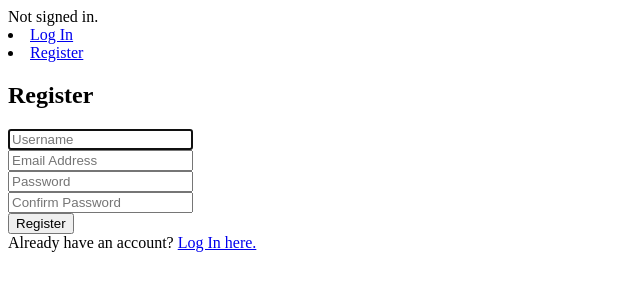
After one commit to ycemalunlu/Justeat_bot, a Django app: page /register in a window 1280 px wide. The commit adds this page. Shown: the top 300 px of the page, without its empty margins (0-640 px from the left). Run offline with Django 4.2, Linux system fonts and the light colour scheme.

Commit message:
Implemented User model and authentication feature, including necessary templates and updates to view.py

```diff
--- a/bot/admin.py
+++ b/bot/admin.py
@@ -1,3 +1,5 @@
 from django.contrib import admin
+from .models import User
 
 # Register your models here.
+admin.site.register(User)
--- a/bot/models.py
+++ b/bot/models.py
@@ -1,3 +1,6 @@
 from django.db import models
+from django.contrib.auth.models import AbstractUser
 
 # Create your models here.
+class User(AbstractUser):
+    pass
--- /dev/null
+++ b/bot/templates/layout.html
@@ -0,0 +1,42 @@
+{% load static %}
+
+
+<!DOCTYPE html>
+<html lang="en">
+<body>
+
+<div>
+    {% if user.is_authenticated %}
+        Signed in as <strong>{{ user.username }}</strong>.
+    {% else %}
+        Not signed in.
+    {% endif %}
+</div>
+
+
+{% if user.is_authenticated %}
+
+<li class="nav-item">
+    <a class="nav-link" href="{% url 'logout' %}">Log Out</a>
+</li>
+
+
+{% else %}
+
+<li class="nav-item">
+    <a class="nav-link" href="{% url 'login' %}">Log In</a>
+</li>
+<li class="nav-item">
+    <a class="nav-link" href="{% url 'register' %}">Register</a>
+</li>
+{% endif %}
+
+
+{% block body %}
+{% endblock %}
+
+
+
+
+</body>
+</html>
--- /dev/null
+++ b/bot/templates/register.html
@@ -0,0 +1,30 @@
+{% extends "layout.html" %}
+
+{% block body %}
+
+    <h2>Register</h2>
+
+    {% if message %}
+        <div>{{ message }}</div>
+    {% endif %}
+
+    <form action="{% url 'register' %}" method="post">
+        {% csrf_token %}
+        <div class="form-group">
+            <input class="form-control" autofocus type="text" name="username" placeholder="Username">
+        </div>
+        <div class="form-group">
+            <input class="form-control" type="email" name="email" placeholder="Email Address">
+        </div>
+        <div class="form-group">
+            <input class="form-control" type="password" name="password" placeholder="Password">
+        </div>
+        <div class="form-group">
+            <input class="form-control" type="password" name="confirmation" placeholder="Confirm Password">
+        </div>
+        <input class="btn btn-primary" type="submit" value="Register">
+    </form>
+
+    Already have an account? <a href="{% url 'login' %}">Log In here.</a>
+
+{% endblock %}
--- a/bot/urls.py
+++ b/bot/urls.py
@@ -3,4 +3,7 @@ from . import views
 
 urlpatterns = [
     path('', views.index, name='index'),
+    path("login", views.login_view, name="login"),
+    path("logout", views.logout_view, name="logout"),
+    path("register", views.register, name="register")
 ]
--- a/bot/views.py
+++ b/bot/views.py
@@ -1,9 +1,23 @@
-from django.shortcuts import render
+from django.shortcuts import render, redirect
+from django.contrib.auth import authenticate, login, logout
+from django.urls import reverse
+from django.db import IntegrityError
+from .models import User
 from django.http import HttpResponse, JsonResponse
 from django.views.decorators.csrf import csrf_exempt
 import requests
 import json
 import time
+
+def get_credentials():
+    with open('credentials.txt', 'r') as file:
+        # Read lines from the file
+        lines = file.readlines()
+
+    email = lines[0].strip()
+    password = lines[1].strip()
+
+    return [email, password]
 
 def epoch_conv(epoch):
     epoch = epoch / 1000.0
@@ -13,18 +27,18 @@ def epoch_conv(epoch):
 @csrf_exempt  # Use this decorator if you want to disable CSRF protection for this view (useful for testing purposes)
 def index(request):
 
-    email = ""
-    password = ""
+    email = get_credentials()[0]
+    password = get_credentials()[1]
 
-    x = True
-    while x is True:
-        get_response_data = get_data(email, password)
-        if len(get_response_data.get('availableShifts')) >=1: print("stop"); break
-        time.sleep(0.5)
-        print(get_response_data)
+    # x = True
+    # while x is True:
+    #     get_response_data = get_data(email, password)
+    #     if len(get_response_data.get('availableShifts')) >=1: print("stop"); break
+    #     time.sleep(0.5)
+    #     print(get_response_data)
     # print(get_response_data.get('availableShifts'))
 
-
+    get_response_data = get_data(email, password)
     availableShifts = [(epoch_conv(availableShift["shiftTime"]["start"]), epoch_conv(availableShift["shiftTime"]["end"])) for availableShift in get_response_data.get('availableShifts')]
     if len(availableShifts) == 0: availableShifts = "No available shifts found"
     scheduledShifts = [(epoch_conv(scheduledShift["shiftTime"]["start"]), epoch_conv(scheduledShift["shiftTime"]["end"]))  for scheduledShift in get_response_data.get('scheduledShifts')]
@@ -37,7 +51,6 @@ def index(request):
         "scheduledShifts": scheduledShifts,
         "test": test
     })
-
 
 
 
@@ -83,3 +96,56 @@ def get_data(email, password):
         get_response_data = {"error": str(e)}
 
     return get_response_data
+
+
+
+def login_view(request):
+    if request.method == "POST":
+
+        # Attempt to sign user in
+        username = request.POST["username"]
+        password = request.POST["password"]
+        user = authenticate(request, username=username, password=password)
+
+        # Check if authentication successful
+        if user is not None:
+            login(request, user)
+            return redirect(reverse("index"))
+        else:
+            return render(request, "login.html", {
+                "message": "Invalid username and/or password."
+            })
+    else:
+        return render(request, "login.html")
+
+
+def logout_view(request):
+    logout(request)
+    return redirect(reverse("index"))
+
+
+def register(request):
+    if request.method == "POST":
+        username = request.POST["username"]
+        email = request.POST["email"]
+
+        # Ensure password matches confirmation
+        password = request.POST["password"]
+        confirmation = request.POST["confirmation"]
+        if password != confirmation:
+            return render(request, "register.html", {
+                "message": "Passwords must match."
+            })
+
+        # Attempt to create new user
+        try:
+            user = User.objects.create_user(username, email, password)
+            user.save()
+        except IntegrityError:
+            return render(request, "register.html", {
+                "message": "Username already taken."
+            })
+        login(request, user)
+        return redirect(reverse("index"))
+    else:
+        return render(request, "register.html")
--- a/justeat_bot/settings.py
+++ b/justeat_bot/settings.py
@@ -20,6 +20,8 @@ BASE_DIR = Path(__file__).resolve().parent.parent
 # See https://docs.djangoproject.com/en/4.1/howto/deployment/checklist/
 
 # SECURITY WARNING: keep the secret key used in production secret!
+SECRET_KEY = 'django-insecure-19a^l2jp7p&ic&u1i1c-=rs@7^@mq&76bxaxr^3x*yl_soo6#@'
+
 
 # SECURITY WARNING: don't run with debug turned on in production!
 DEBUG = True
@@ -81,6 +83,8 @@ DATABASES = {
     }
 }
 
+AUTH_USER_MODEL = 'bot.User'
+
 
 # Password validation
 # https://docs.djangoproject.com/en/4.1/ref/settings/#auth-password-validators
```
Also changed, not shown: bot/templates/index.html (+6 -1 lines), bot/templates/login.html (added, +24 -0 lines).
